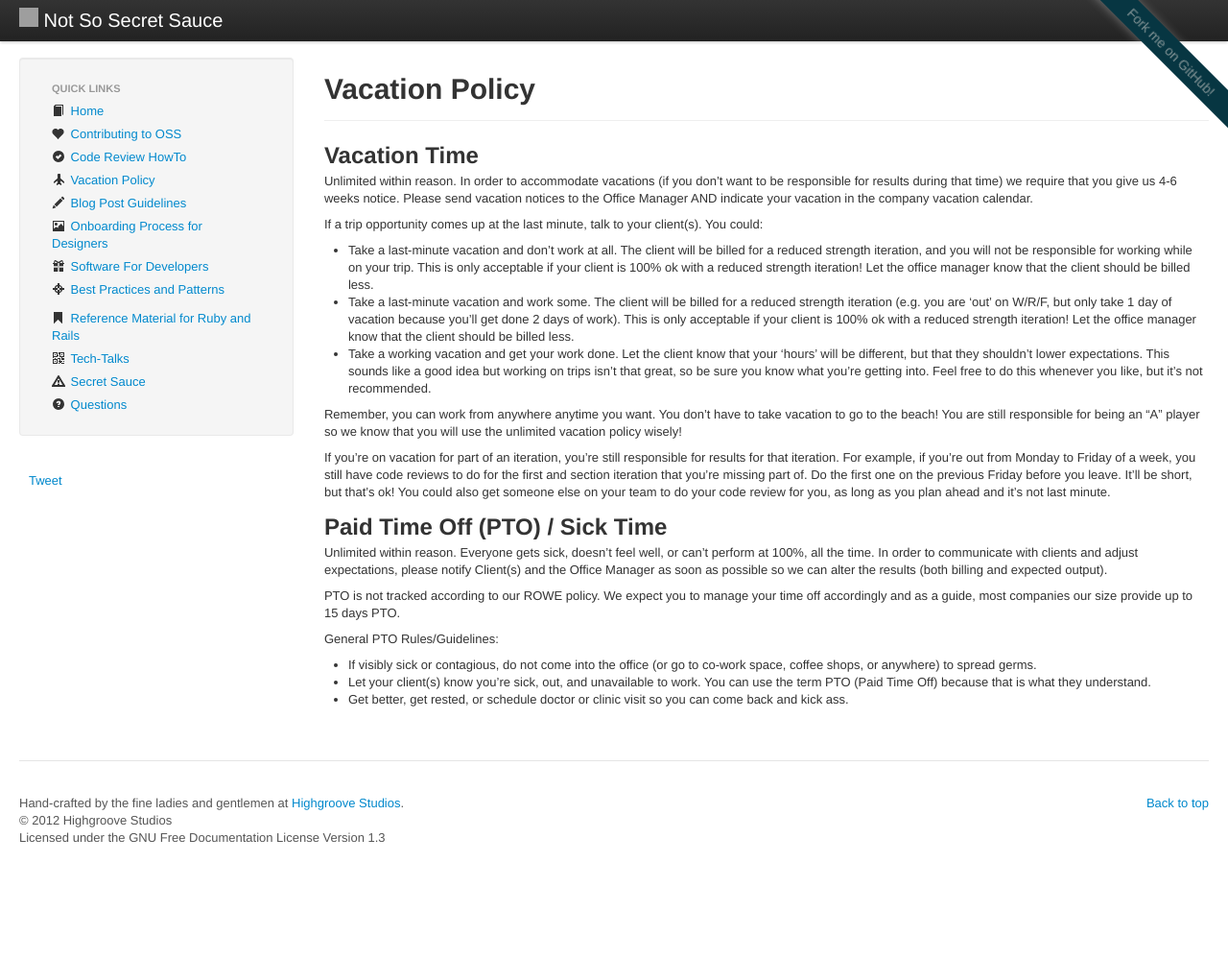
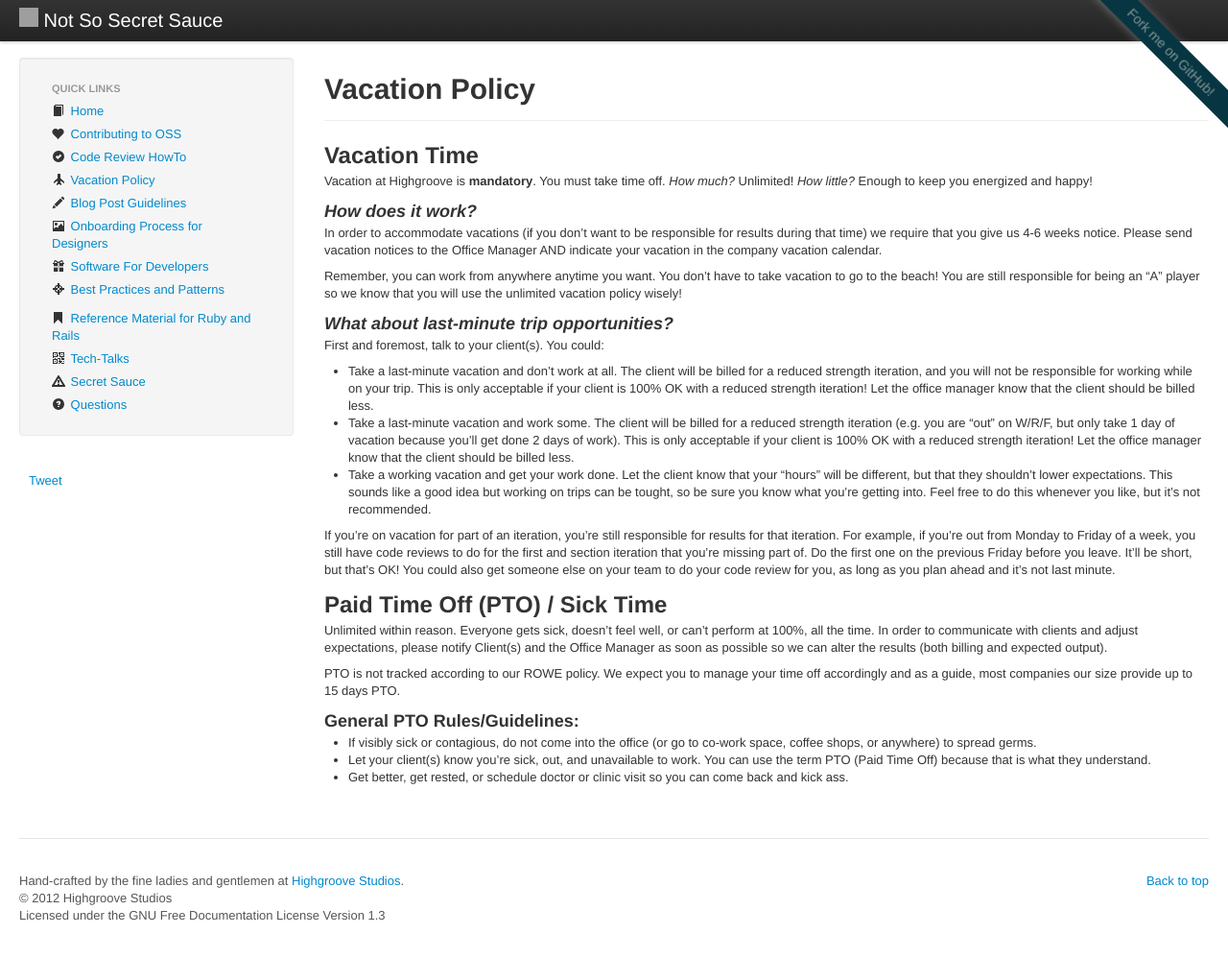
Before and after one commit to daveworth/not-so-secret-sauce, a Jekyll site: the page built from topics/vacation-policy.md, in a window 1280 px wide and 999 px high. Shown: the whole window at 96% size. Built offline with Jekyll 4.4.1, drawn with Linux system fonts in a browser that asks for light colours; nearby versions of some CDN libraries; comment, search, counter and statistics services are not loaded; grey boxes are pictures that could not be loaded.

Commit message:
Make vacation policy MANDATORY!

```diff
--- a/topics/vacation-policy.md
+++ b/topics/vacation-policy.md
@@ -5,46 +5,52 @@ title: Vacation Policy
 
 ## Vacation Time
 
-Unlimited within reason. In order to accommodate vacations (if you don't want
-to be responsible for results during that time) we require that you give us 4-6
-weeks notice. Please send vacation notices to the Office Manager AND indicate
-your vacation in the company vacation calendar.
+Vacation at Highgroove is __mandatory__. You must take time off. *How much?*
+Unlimited! *How little?* Enough to keep you energized and happy!
 
-If a trip opportunity comes up at the last minute, talk to your client(s). You
-could:
+### *How does it work?*
 
-* Take a last-minute vacation and don't work at all. The client will be billed
-  for a reduced strength iteration, and you will not be responsible for working
-  while on your trip. This is only acceptable if your client is 100% ok with a
-  reduced strength iteration! Let the office manager know that the client
-  should be billed less.
-* Take a last-minute vacation and work some. The client will be billed for a
-  reduced strength iteration (e.g. you are 'out' on W/R/F, but only take 1 day
-  of vacation because you'll get done 2 days of work). This is only acceptable
-  if your client is 100% ok with a reduced strength iteration! Let the office
-  manager know that the client should be billed less.
-* Take a working vacation and get your work done. Let the client know that
-  your 'hours' will be different, but that they shouldn't lower expectations.
-  This sounds like a good idea but working on trips isn't that great, so be
-  sure you know what you're getting into. Feel free to do this whenever you
-  like, but it's not recommended.
+In order to accommodate vacations (if you don't want to be responsible for
+results during that time) we require that you give us 4-6 weeks notice. Please
+send vacation notices to the Office Manager AND indicate your vacation in the
+company vacation calendar.
 
 Remember, you can work from anywhere anytime you want. You don't have to take
 vacation to go to the beach! You are still responsible for being an "A" player
 so we know that you will use the unlimited vacation policy wisely!
 
+### *What about last-minute trip opportunities?*
+
+First and foremost, talk to your client(s). You could:
+
+* Take a last-minute vacation and don't work at all. The client will be billed
+  for a reduced strength iteration, and you will not be responsible for working
+  while on your trip. This is only acceptable if your client is 100% OK with a
+  reduced strength iteration! Let the office manager know that the client
+  should be billed less.
+* Take a last-minute vacation and work some. The client will be billed for a
+  reduced strength iteration (e.g. you are "out" on W/R/F, but only take 1 day
+  of vacation because you'll get done 2 days of work). This is only acceptable
+  if your client is 100% OK with a reduced strength iteration! Let the office
+  manager know that the client should be billed less.
+* Take a working vacation and get your work done. Let the client know that your
+  "hours" will be different, but that they shouldn't lower expectations.  This
+  sounds like a good idea but working on trips can be tought, so be sure you
+  know what you're getting into. Feel free to do this whenever you like, but
+  it's not recommended.
+
 If you're on vacation for part of an iteration, you're still responsible for
 results for that iteration. For example, if you're out from Monday to Friday of
 a week, you still have code reviews to do for the first and section iteration
 that you're missing part of. Do the first one on the previous Friday before
-you leave. It'll be short, but that's ok! You could also get someone else on
+you leave. It'll be short, but that's OK! You could also get someone else on
 your team to do your code review for you, as long as you plan ahead and it's
 not last minute.
 
 ## Paid Time Off (PTO) / Sick Time
 
-Unlimited within reason. Everyone gets sick, doesn't feel well, or can't
-perform at 100%, all the time. In order to communicate with clients and adjust
+Unlimited within reason.  Everyone gets sick, doesn't feel well, or can't
+perform at 100%, all the time.  In order to communicate with clients and adjust
 expectations, please notify Client(s) and the Office Manager as soon as
 possible so we can alter the results (both billing and expected output).
 
@@ -52,11 +58,11 @@ PTO is not tracked according to our ROWE policy. We expect you to manage your
 time off accordingly and as a guide, most companies our size provide up to 15
 days PTO.
 
-General PTO Rules/Guidelines:
+### General PTO Rules/Guidelines:
 
 * If visibly sick or contagious, do not come into the office (or go to co-work
   space, coffee shops, or anywhere) to spread germs.
-* Let your client(s) know you're sick, out, and unavailable to work. You can
+* Let your client(s) know you're sick, out, and unavailable to work.  You can
   use the term PTO (Paid Time Off) because that is what they understand.
 * Get better, get rested, or schedule doctor or clinic visit so you can come
   back and kick ass.
```
